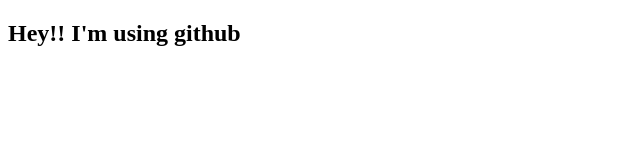
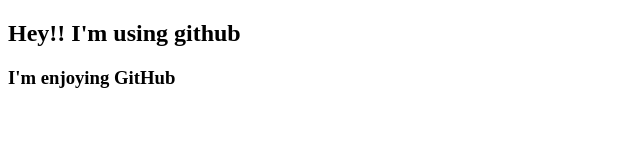
Before and after one commit to ishrak-217/my-first-website, a plain HTML site: page index.html in a window 1280 px wide. Shown: the whole page, without its empty margins (0-640 px from the left). Drawn offline with Linux system fonts and the light colour scheme.

Commit message:
added a header

```diff
--- a/index.html
+++ b/index.html
@@ -7,5 +7,6 @@
 </head>
 <body>
     <h2>Hey!! I'm using github</h2>
+    <h3>I'm enjoying GitHub</h3>
 </body>
 </html>
```
